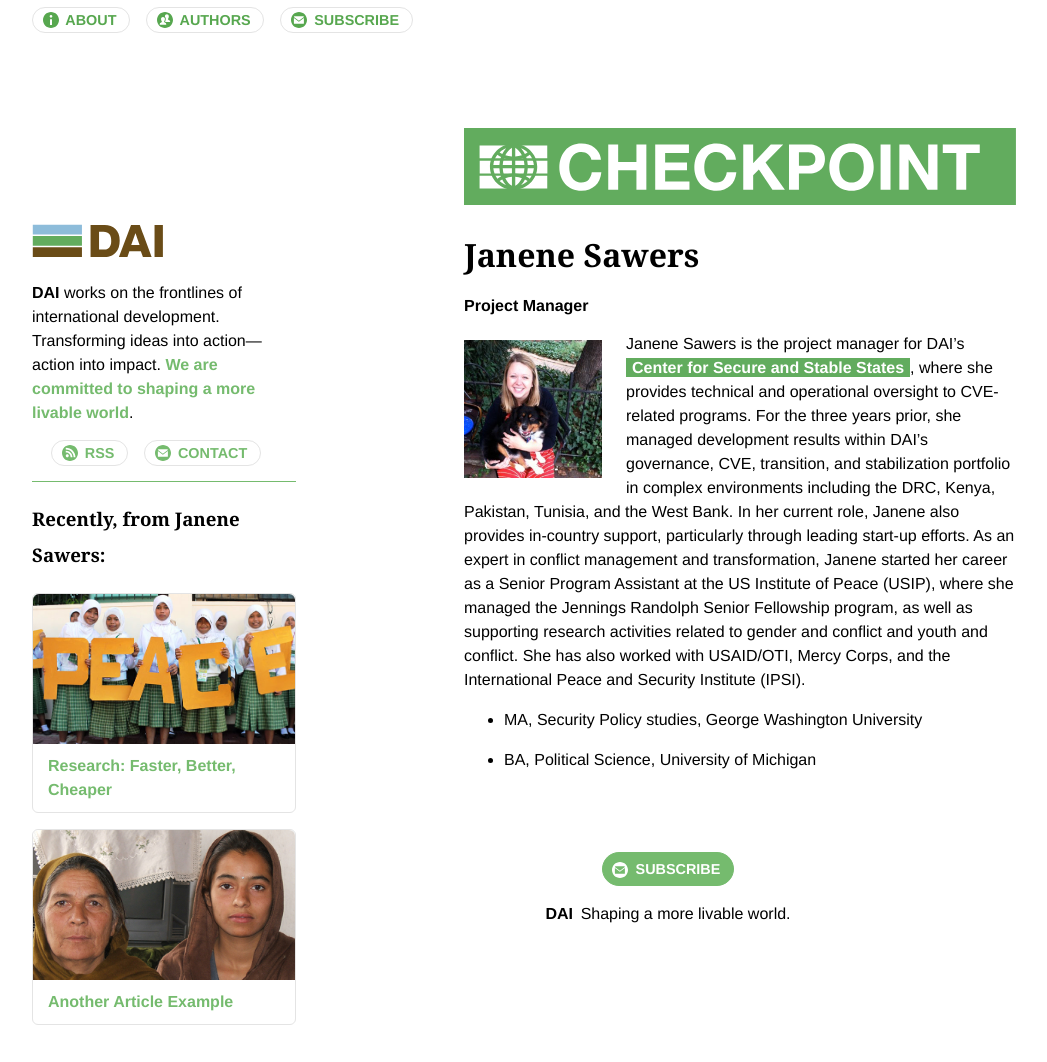
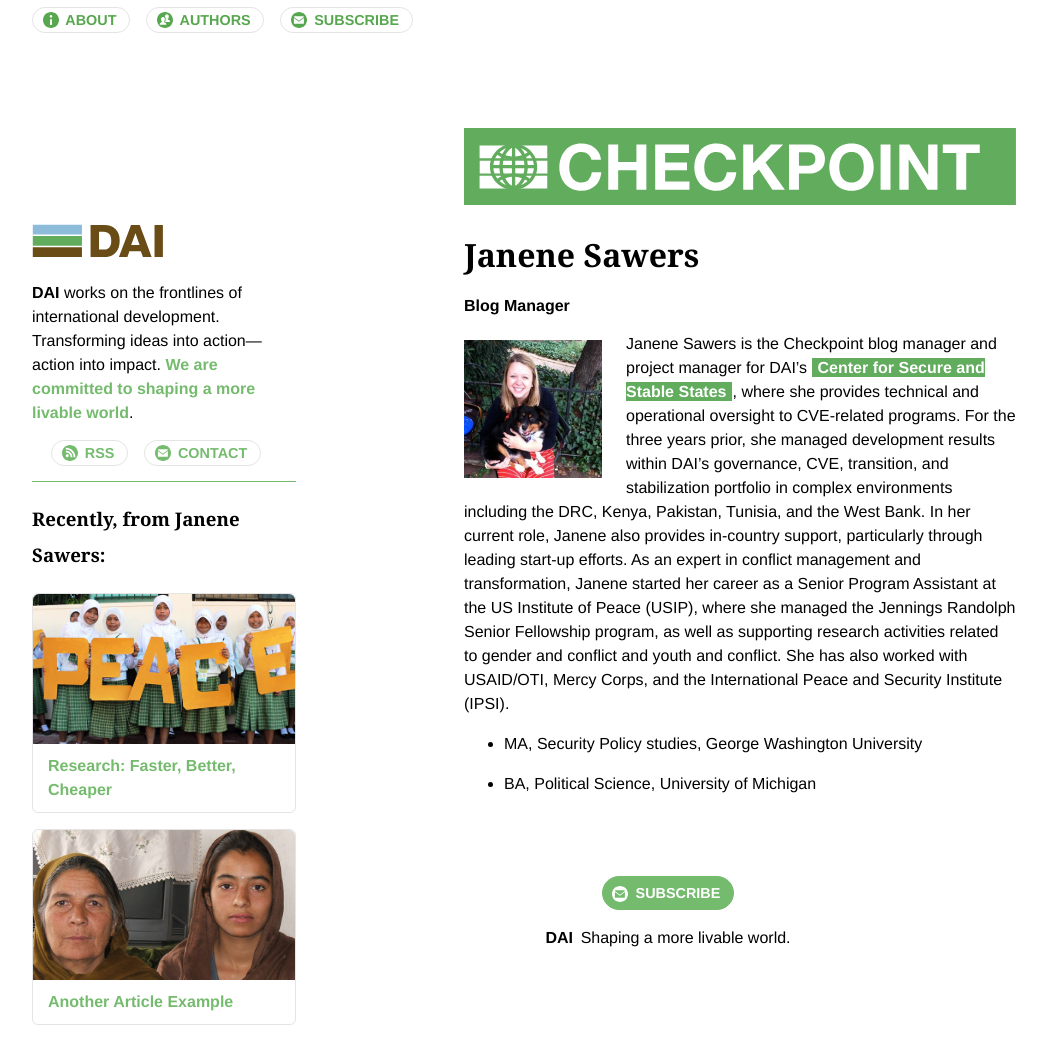
Before and after one commit to BryanSchuetz/CS-, a Jekyll site: the page built from _authors/janene-sawers.markdown, in a window 1280 px wide. Shown: the whole page, without its empty margins (116-1163 px from the left). Built offline with Jekyll 4.4.1, drawn with Linux system fonts in a browser that asks for light colours.

Commit message:
Updated Janene Sawers

```diff
--- a/_authors/janene-sawers.markdown
+++ b/_authors/janene-sawers.markdown
@@ -1,11 +1,11 @@
 ---
 title: Janene Sawers
 date: 2017-08-30 19:39:00 Z
-Job: Project Manager
+Job: Blog Manager
 Image: "/uploads/janene.jpg"
 ---
 
-Janene Sawers is the project manager for DAI's [Center for Secure and Stable States](https://www.dai.com/our-work/solutions/fragile-states), where she provides technical and operational oversight to CVE-related programs. For the three years prior, she managed development results within DAI's governance, CVE, transition, and stabilization portfolio in complex environments including the DRC, Kenya, Pakistan, Tunisia, and the West Bank. In her current role, Janene also provides in-country support, particularly through leading start-up efforts. As an expert in conflict management and transformation, Janene started her career as a Senior Program Assistant at the US Institute of Peace (USIP), where she managed the Jennings Randolph Senior Fellowship program, as well as supporting research activities related to gender and conflict and youth and conflict. She has also worked with USAID/OTI, Mercy Corps, and the International Peace and Security Institute (IPSI).
+Janene Sawers is the Checkpoint blog manager and project manager for DAI's [Center for Secure and Stable States](https://www.dai.com/our-work/solutions/fragile-states), where she provides technical and operational oversight to CVE-related programs. For the three years prior, she managed development results within DAI's governance, CVE, transition, and stabilization portfolio in complex environments including the DRC, Kenya, Pakistan, Tunisia, and the West Bank. In her current role, Janene also provides in-country support, particularly through leading start-up efforts. As an expert in conflict management and transformation, Janene started her career as a Senior Program Assistant at the US Institute of Peace (USIP), where she managed the Jennings Randolph Senior Fellowship program, as well as supporting research activities related to gender and conflict and youth and conflict. She has also worked with USAID/OTI, Mercy Corps, and the International Peace and Security Institute (IPSI).
 
 * MA, Security Policy studies, George Washington University
 
```
